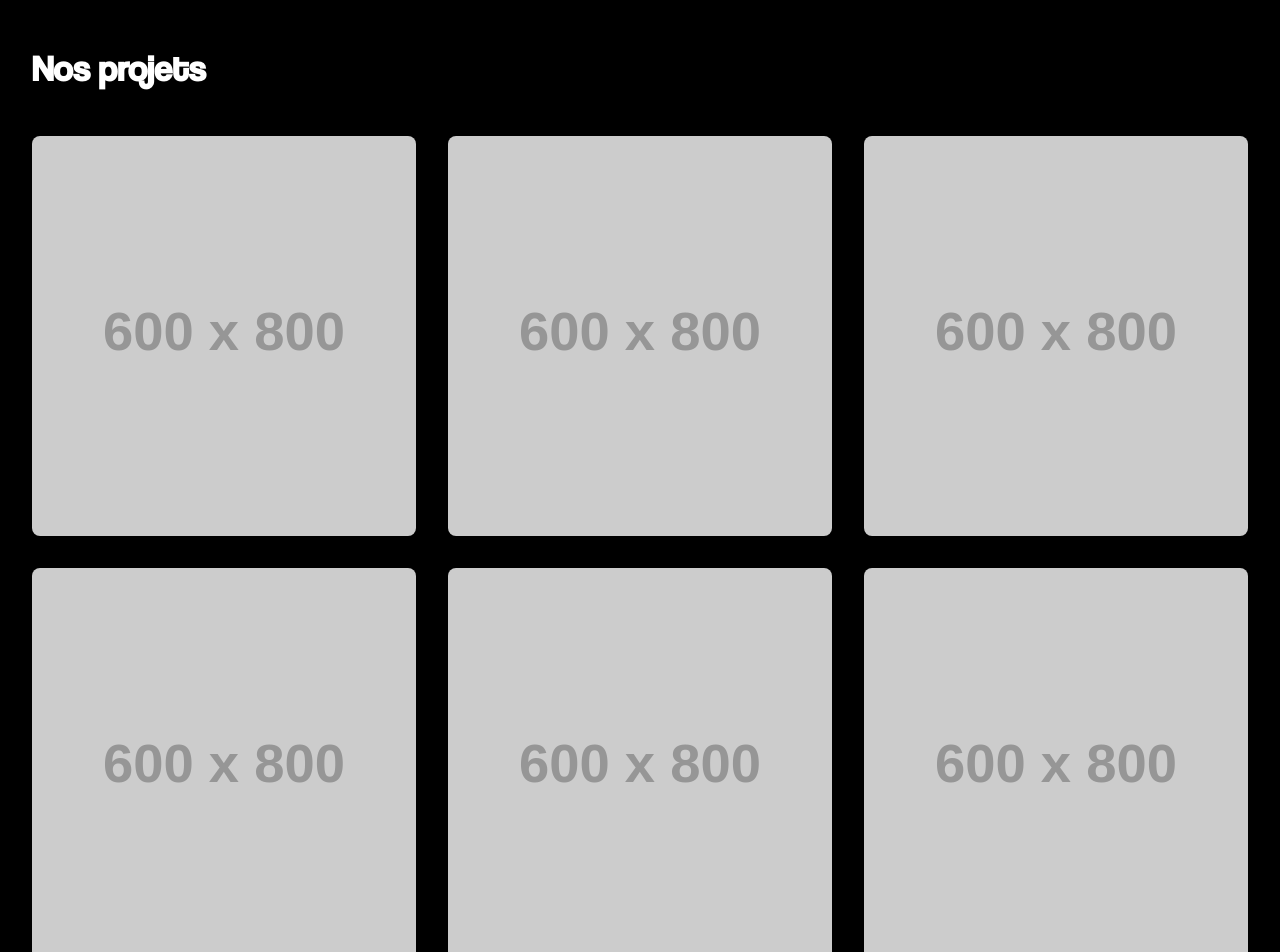
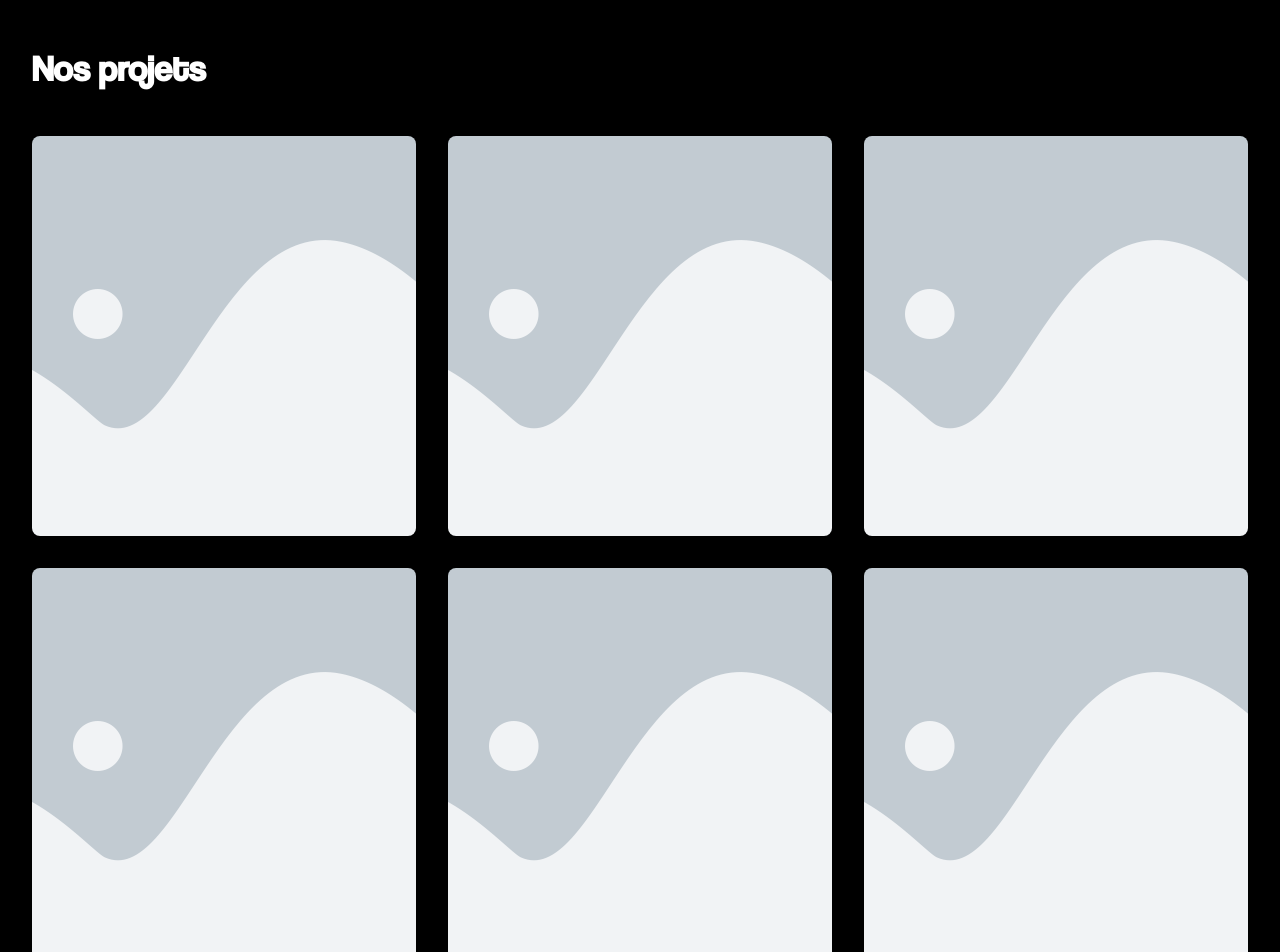
Before and after one commit to AntoineRai/narcisse, a React (Create React App) app: page /nos-projets in a window 1280 px wide. Shown: the part 80-1032 px from the top of the page. Built offline with nearby package versions, Linux system fonts and the light colour scheme; a web font is replaced by a local one.

Commit message:
feat: nos projets

```diff
--- a/src/pages/Projects.tsx
+++ b/src/pages/Projects.tsx
@@ -1,4 +1,4 @@
-import React from 'react';
+import placeholder from '../assets/img/placeholder.png';
 
 const Projects = () => {
   return (
@@ -12,7 +12,7 @@ const Projects = () => {
           {/* Projet 1 */}
           <div className="group relative overflow-hidden rounded-lg">
             <img
-              src="https://via.placeholder.com/600x800"
+              src={placeholder}
               alt="Projet 1"
               className="w-full h-[400px] object-cover transition-transform duration-500 group-hover:scale-110"
             />
@@ -31,7 +31,7 @@ const Projects = () => {
           {/* Projet 2 */}
           <div className="group relative overflow-hidden rounded-lg">
             <img
-              src="https://via.placeholder.com/600x800"
+              src={placeholder}
               alt="Projet 2"
               className="w-full h-[400px] object-cover transition-transform duration-500 group-hover:scale-110"
             />
@@ -50,7 +50,7 @@ const Projects = () => {
           {/* Projet 3 */}
           <div className="group relative overflow-hidden rounded-lg">
             <img
-              src="https://via.placeholder.com/600x800"
+              src={placeholder}
               alt="Projet 3"
               className="w-full h-[400px] object-cover transition-transform duration-500 group-hover:scale-110"
             />
@@ -69,7 +69,7 @@ const Projects = () => {
           {/* Projet 4 */}
           <div className="group relative overflow-hidden rounded-lg">
             <img
-              src="https://via.placeholder.com/600x800"
+              src={placeholder}
               alt="Projet 4"
               className="w-full h-[400px] object-cover transition-transform duration-500 group-hover:scale-110"
             />
@@ -88,7 +88,7 @@ const Projects = () => {
           {/* Projet 5 */}
           <div className="group relative overflow-hidden rounded-lg">
             <img
-              src="https://via.placeholder.com/600x800"
+              src={placeholder}
               alt="Projet 5"
               className="w-full h-[400px] object-cover transition-transform duration-500 group-hover:scale-110"
             />
@@ -107,7 +107,7 @@ const Projects = () => {
           {/* Projet 6 */}
           <div className="group relative overflow-hidden rounded-lg">
             <img
-              src="https://via.placeholder.com/600x800"
+              src={placeholder}
               alt="Projet 6"
               className="w-full h-[400px] object-cover transition-transform duration-500 group-hover:scale-110"
             />
```
